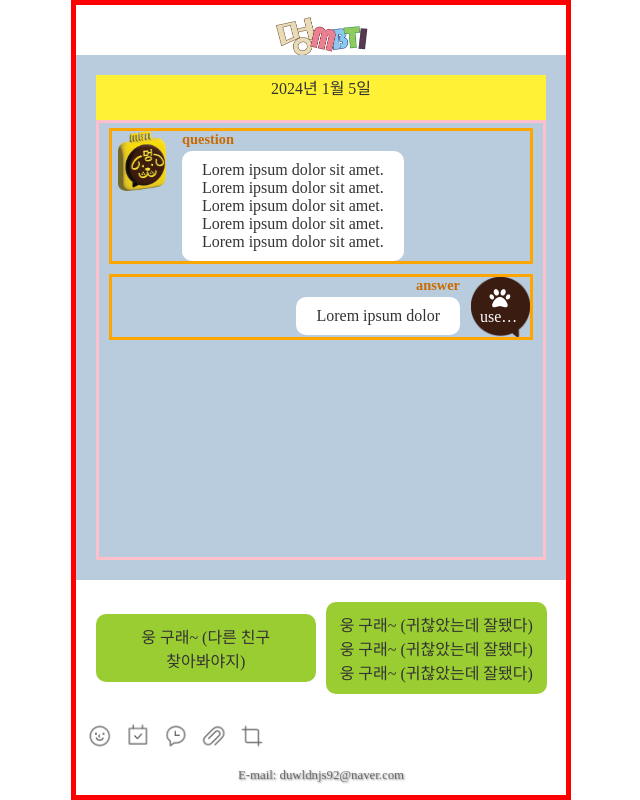
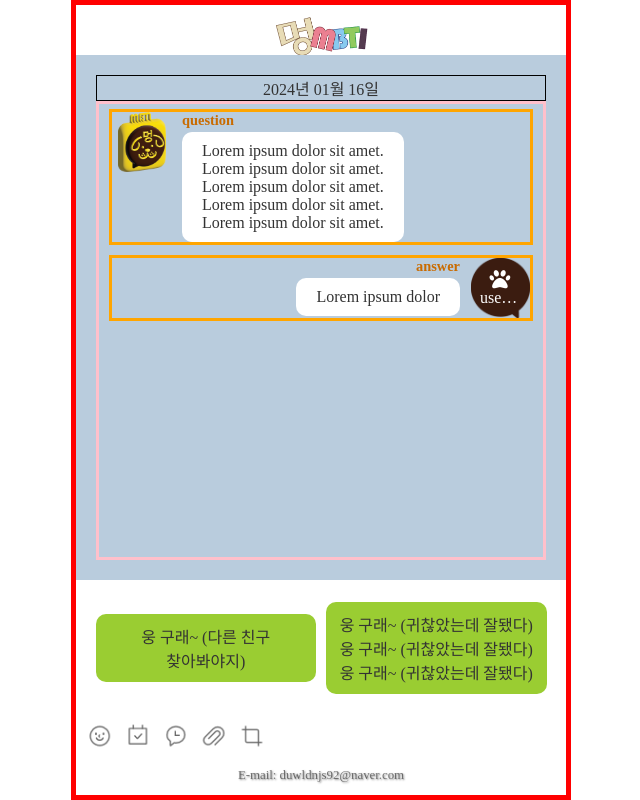
Before and after one commit to 021won/team-project, a PHP site: page /sub.php in a window 1280 px wide. Shown: the whole page, without its empty margins (319-959 px from the left). Run offline with PHP 8.4, Linux system fonts and the light colour scheme; style sheets or scripts are compiled from the project's sources; some libraries are stand-ins or nearby versions; some web fonts are replaced.

Commit message:
sub페이지 수정 및 현재시간 추가

```diff
--- a/css/sub.css
+++ b/css/sub.css
@@ -11,8 +11,7 @@ section.sub-section article.chat-bg h3.hidden {
 }
 section.sub-section article.chat-bg div.print {
   text-align: center;
-  height: 45px;
-  background: #FFF136;
+  border: 1px solid #000;
 }
 section.sub-section article.chat-bg > ul {
   flex: 1;
--- a/css/sub.scss
+++ b/css/sub.scss
@@ -14,8 +14,7 @@ section.sub-section {
     }
     div.print {
       text-align: center;
-      height: 45px;
-      background: m.$yellow;
+      border: 1px solid #000;
     }
 
     > ul {
--- a/js/sub.js
+++ b/js/sub.js
@@ -0,0 +1,8 @@
+$(function () {
+  var currentDate = new Date();
+  var year = currentDate.getFullYear();
+  var month = currentDate.getMonth() + 1; // 월은 0부터 시작하므로 +1 해줌
+  var day = currentDate.getDate();
+  var formattedDate = year + '년 ' + (month < 10 ? '0' : '') + month + '월 ' + (day < 10 ? '0' : '') + day + '일 ';
+  $('.sub-section div.print').html(formattedDate)
+})
--- a/sub.php
+++ b/sub.php
@@ -6,7 +6,6 @@
       채팅화면페이지
     </h3>
     <div class="print">
-      2024년 1월 5일
     </div>
 
     <ul>
```
Also changed, not shown: 1 other file.
